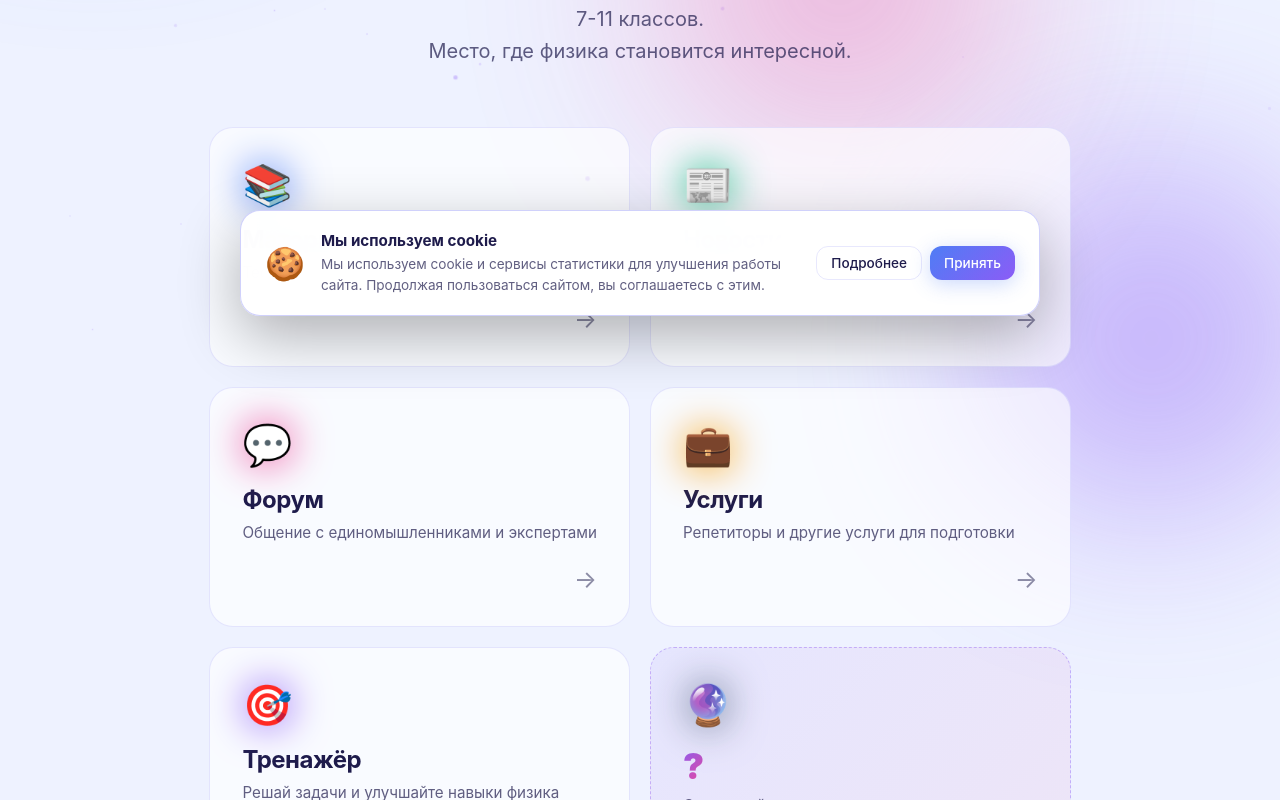
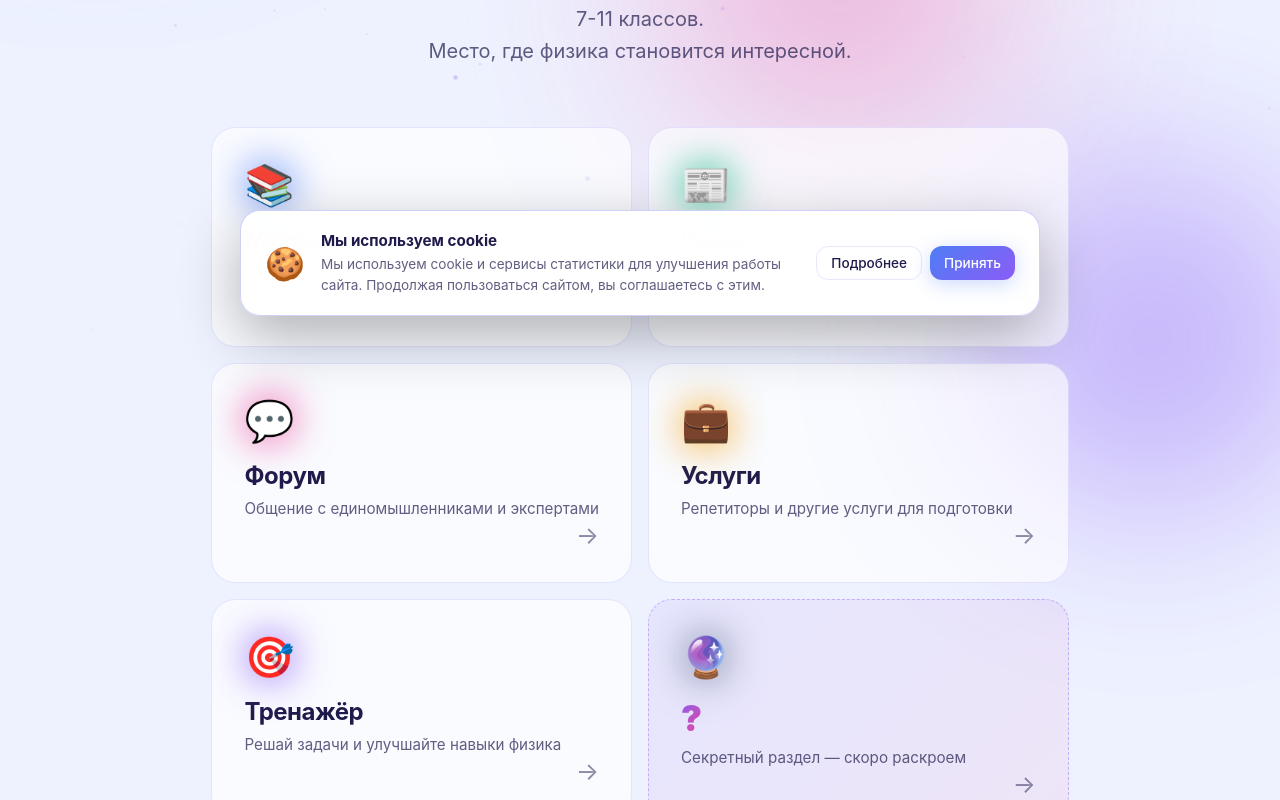
Before and after one commit to roman10006/physics-site, a React (Vite) app: page / in a window 1280 px wide. Shown: the part 460-1260 px from the top of the page. Built offline with nearby package versions, Linux system fonts and the light colour scheme.

Commit message:
Две олимпиады: Физтех и Высшая проба с кликабельными ссылками

```diff
--- a/src/App.css
+++ b/src/App.css
@@ -362,9 +362,9 @@ body {
 
 /* ============ ГЕРОЙ-СЕКЦИЯ (ГЛАВНАЯ) ============ */
 .hero {
-  max-width: 1400px;
+  max-width: 1200px;
   margin: 0 auto;
-  padding: 80px 60px 60px;
+  padding: 80px 40px 60px;
   text-align: center;
   flex: 1;
 }
@@ -437,9 +437,9 @@ body {
 .bento-grid {
   display: grid;
   grid-template-columns: repeat(2, 1fr);
-  grid-auto-rows: 240px;
-  gap: 20px;
-  max-width: 1100px;
+  grid-auto-rows: 220px;
+  gap: 16px;
+  max-width: 900px;
   margin: 0 auto;
   animation: fadeInUp 0.8s ease 0.3s both;
 }
@@ -545,9 +545,9 @@ body {
 
 /* ============ ВНУТРЕННИЕ СТРАНИЦЫ ============ */
 .page {
-  max-width: 1400px;
+  max-width: 1000px;
   margin: 0 auto;
-  padding: 60px 60px;
+  padding: 60px 20px;
   flex: 1;
   animation: fadeInUp 0.6s ease;
 }
@@ -1057,11 +1057,7 @@ body {
   }
 
   .page {
-    padding: 40px 20px;
-  }
-
-  .hero {
-    padding: 50px 20px;
+    padding: 40px 16px;
   }
 
   .main-event-card {
@@ -1369,7 +1365,7 @@ body {
 
 .news-card {
   display: grid;
-  grid-template-columns: 320px 1fr;
+  grid-template-columns: 250px 1fr;
   background: var(--bg-secondary);
   border: 1px solid var(--border);
   border-radius: 20px;
--- a/src/App.tsx
+++ b/src/App.tsx
@@ -473,6 +473,56 @@ const newsData: NewsItem[] = [
     source: '',
     category: 'olympiads',
   },
+  {
+    id: 14,
+    title: 'Физтех 2026-2027',
+    date: '2026-09-07',
+    image: '/images/FIZTEH.jpg',
+    shortDescription: 'Скоро начнётся регистрация на олимпиаду Физтех в 2026-2027 учебном году',
+    fullDescription: `7 сентября 2026 года в 10:00 по МСК начнётся регистрация на олимпиаду школьников «Физтех» по математике, физике и русскому языку.
+
+В олимпиаде могут участвовать школьники 9–11 классов.
+
+[ФОТО]
+
+Олимпиада по физике и математике длится 4 астрономических часа.
+
+Олимпиада по русскому языку длится 2 астрономических часа, с возможностью приступить к решению в любое время в рамках указанных дат.
+
+С актуальной информацией об олимпиаде можно ознакомиться [на сайте олимпиады](https://olymp-online.mipt.ru/).
+
+Другие профили олимпиады «Физтех»:
+Олимпиада школьников «Физтех» по профилю «научно-технический» (Старт в науку) — [start.mipt.ru](https://start.mipt.ru/)
+Олимпиада школьников «Физтех» по биологии — [bio-olymp.mipt.ru](https://bio-olymp.mipt.ru/)
+Олимпиада школьников «Физтех» по профилю «инженерное дело» — [olymp.mipt-rse.ru](https://olymp.mipt-rse.ru/)
+Олимпиада школьников «Физтех» по информатике — [uc1.1c.ru/olymp-mipt](https://uc1.1c.ru/olymp-mipt)`,
+    source: '',
+    category: 'olympiads',
+  },
+  {
+    id: 15,
+    title: 'Олимпиада школьников «Высшая проба»',
+    date: '2026-08-20',
+    image: '/images/VPROBA.jpg',
+    shortDescription: 'Открыта регистрация на новый сезон олимпиады школьников «Высшая проба»',
+    fullDescription: `20 августа 2026 открыта регистрация на новый сезон олимпиады школьников «Высшая проба».
+
+Первый тур пройдёт в формате онлайн-тестирования с большим количеством заданий и ограниченным временем выполнения. Во второй тур выйдут участники, показавшие лучшие результаты. Здесь задания будут ориентированы на применение знаний, анализ информации и решение более сложных задач. Второй тур впервые пройдёт с использованием технологии асинхронного прокторинга.
+
+[ФОТО]
+
+Расписание нового сезона:
+— регистрация — 20 августа – 21 сентября (до 12:00 мск);
+— первый тур отборочного этапа — 25 сентября – 11 октября;
+— второй тур отборочного этапа — 13–22 ноября;
+— заключительный этап — 5–15 февраля 2027 года.
+
+Победители и призёры олимпиады получают льготы при поступлении в университеты, а дипломанты 7–10 классов в следующем сезоне смогут принять участие сразу в заключительном этапе без прохождения отбора.
+
+Зарегистрироваться на олимпиаду можно [здесь](https://olymp.hse.ru/mmo/).`,
+    source: '',
+    category: 'olympiads',
+  },
 ]
 
 
```
Also changed, not shown: public/images/FIZTEH.jpg (renamed from public/images/96040893-a54c-4c69-a8db-da595473e52a.jpg), public/images/VPROBA.jpg (added).
